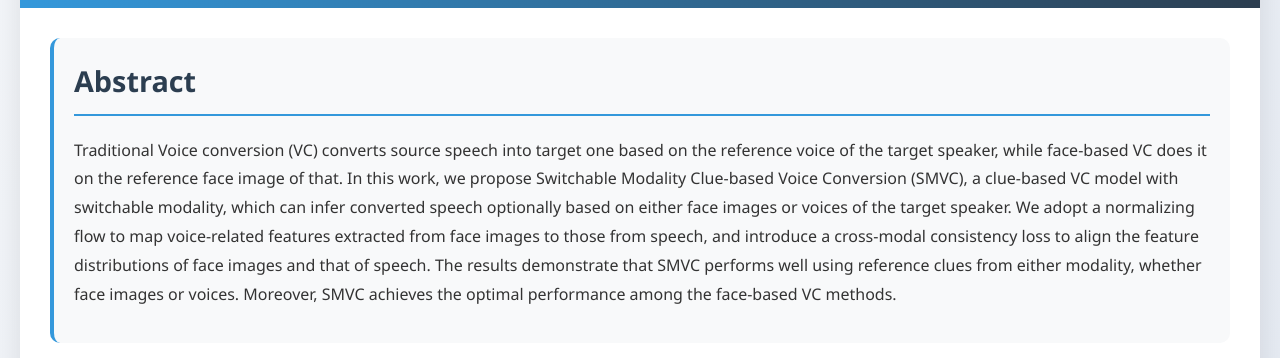
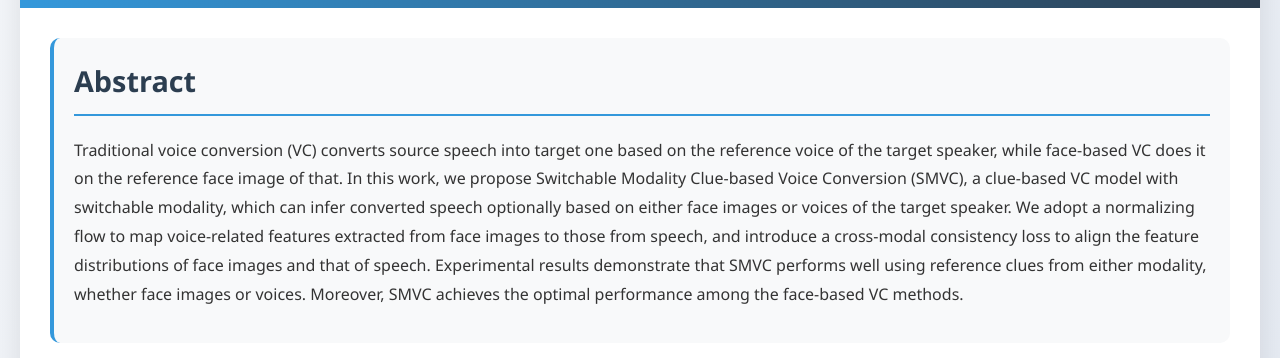
Before and after one commit to zhaox0/SMVC, a plain HTML site: page index.html in a window 1280 px wide. Shown: the part 267-625 px from the top of the page. Drawn offline with Linux system fonts and the light colour scheme.

Commit message:
index.html

```diff
--- a/index.html
+++ b/index.html
@@ -289,8 +289,8 @@
             <div class="section">
                 <div class="abstract">
                     <h2>Abstract</h2>
-                    <p>Traditional Voice conversion (VC) converts source speech into target one based on the reference voice of the target speaker, while face-based VC does it on the reference face image of that.
-                    In this work, we propose Switchable Modality Clue-based Voice Conversion (SMVC), a clue-based VC model with switchable modality, which can infer converted speech optionally based on either face images or voices of the target speaker. We adopt a normalizing flow to map voice-related features extracted from face images to those from speech, and introduce a cross-modal consistency loss to align the feature distributions of face images and that of speech. The results demonstrate that SMVC performs well using reference clues from either modality, whether face images or voices. Moreover, SMVC achieves the optimal performance among the face-based VC methods.</p>
+                    <p>Traditional voice conversion (VC) converts source speech into target one based on the reference voice of the target speaker, while face-based VC does it on the reference face image of that.
+                    In this work, we propose Switchable Modality Clue-based Voice Conversion (SMVC), a clue-based VC model with switchable modality, which can infer converted speech optionally based on either face images or voices of the target speaker. We adopt a normalizing flow to map voice-related features extracted from face images to those from speech, and introduce a cross-modal consistency loss to align the feature distributions of face images and that of speech. Experimental results demonstrate that SMVC performs well using reference clues from either modality, whether face images or voices. Moreover, SMVC achieves the optimal performance among the face-based VC methods.</p>
                 </div>
                 <img src="https://raw.githubusercontent.com/zhaox0/SMVC/main/model.jpg" style="max-width:100%;height:auto;margin-top:20px;">
             </div>
```
